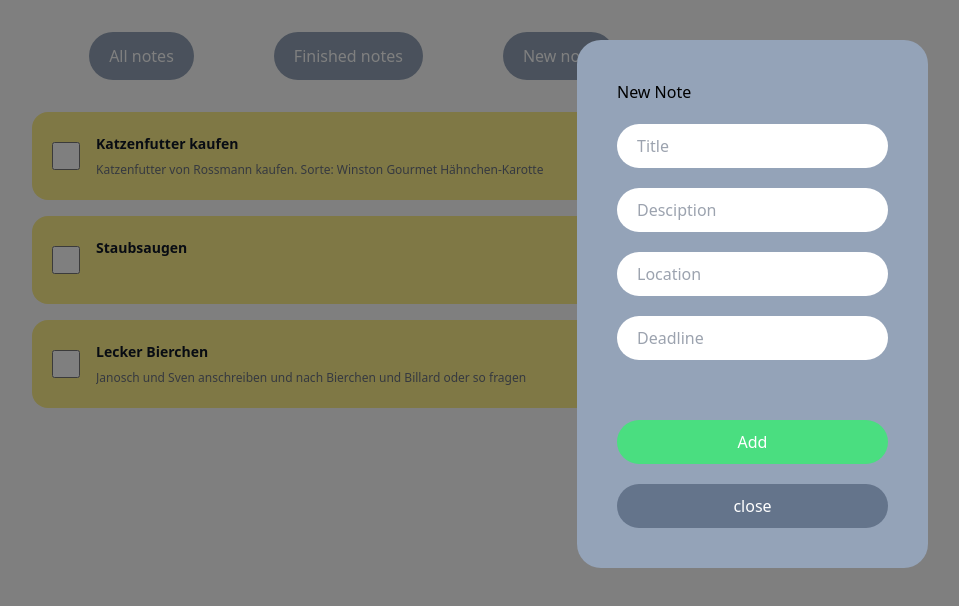
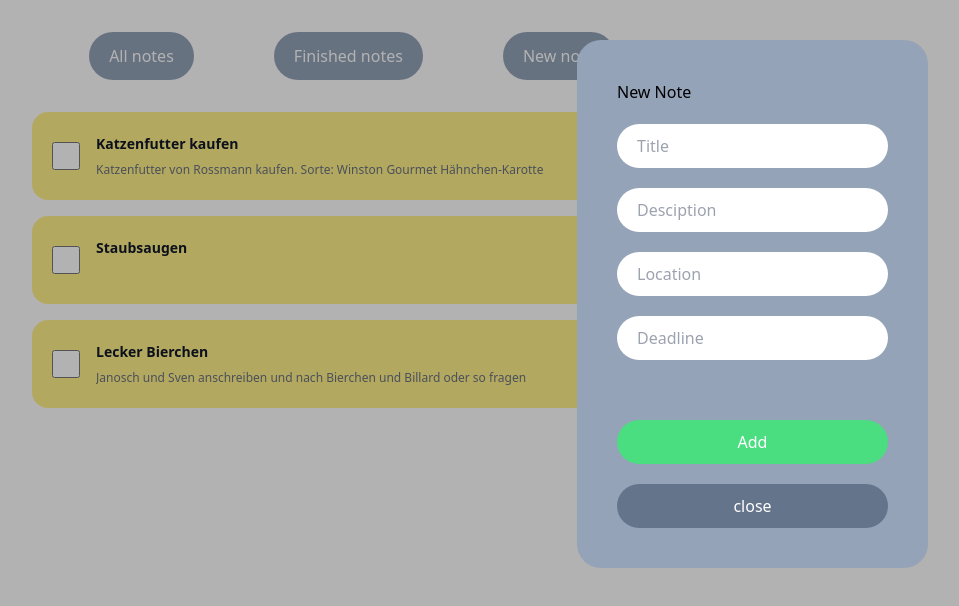
Before and after one commit to philippmueller96/todo_vue, a Vue app in the folder noteme/: page / in a window 1280 px wide. Both pictures are taken after a click on the link "New note". Shown: the top 606 px of the page, without its empty margins (288-1247 px from the left). Built offline with nearby package versions, Linux system fonts and the light colour scheme.

Commit message:
not clickable when modal open

```diff
--- a/noteme/src/components/Header.vue
+++ b/noteme/src/components/Header.vue
@@ -39,9 +39,13 @@ const changeStatusNewNoteModal = () => {
       <Teleport to="body">
         <div
           v-if="openNewNoteModal"
-          class="modal fixed z-50 rounded-3xl m-auto p-10 top-10 bg-slate-400"
+          class="container_modal"
         >
-          <newNote @changeStatusNewNoteModal="changeStatusNewNoteModal" />
+          <div
+            class="modal fixed z-50 rounded-3xl m-auto p-10 top-10 bg-slate-400"
+          >
+            <newNote @changeStatusNewNoteModal="changeStatusNewNoteModal" />
+          </div>
         </div>
       </Teleport>
     </nav>
@@ -50,6 +54,13 @@ const changeStatusNewNoteModal = () => {
 <style scoped>
 .modal {
   right: 5%;
-  box-shadow: 0 0 0 2000px rgba(0, 0, 0, 0.5);
+}
+.container_modal {
+  position: absolute;
+  background-color: rgba(0, 0, 0, 0.3);
+  top: 0;
+  left: 0;
+  width: 100%;
+  height: 100%;
 }
 </style>
--- a/noteme/src/components/NewNoteForms.vue
+++ b/noteme/src/components/NewNoteForms.vue
@@ -1,9 +1,14 @@
 <script setup lang="ts">
-import { inject } from "vue";
+import { inject, ref } from "vue";
+import { v4 as uuidv4 } from "uuid";
 const emit = defineEmits();
-
 const newNote = inject("newNote");
 console.log("Here we go with a new note:" + newNote);
+
+function addNewNote() {
+
+}
+
 </script>
 <template>
   <div class="flex flex-col gap-5">
```
